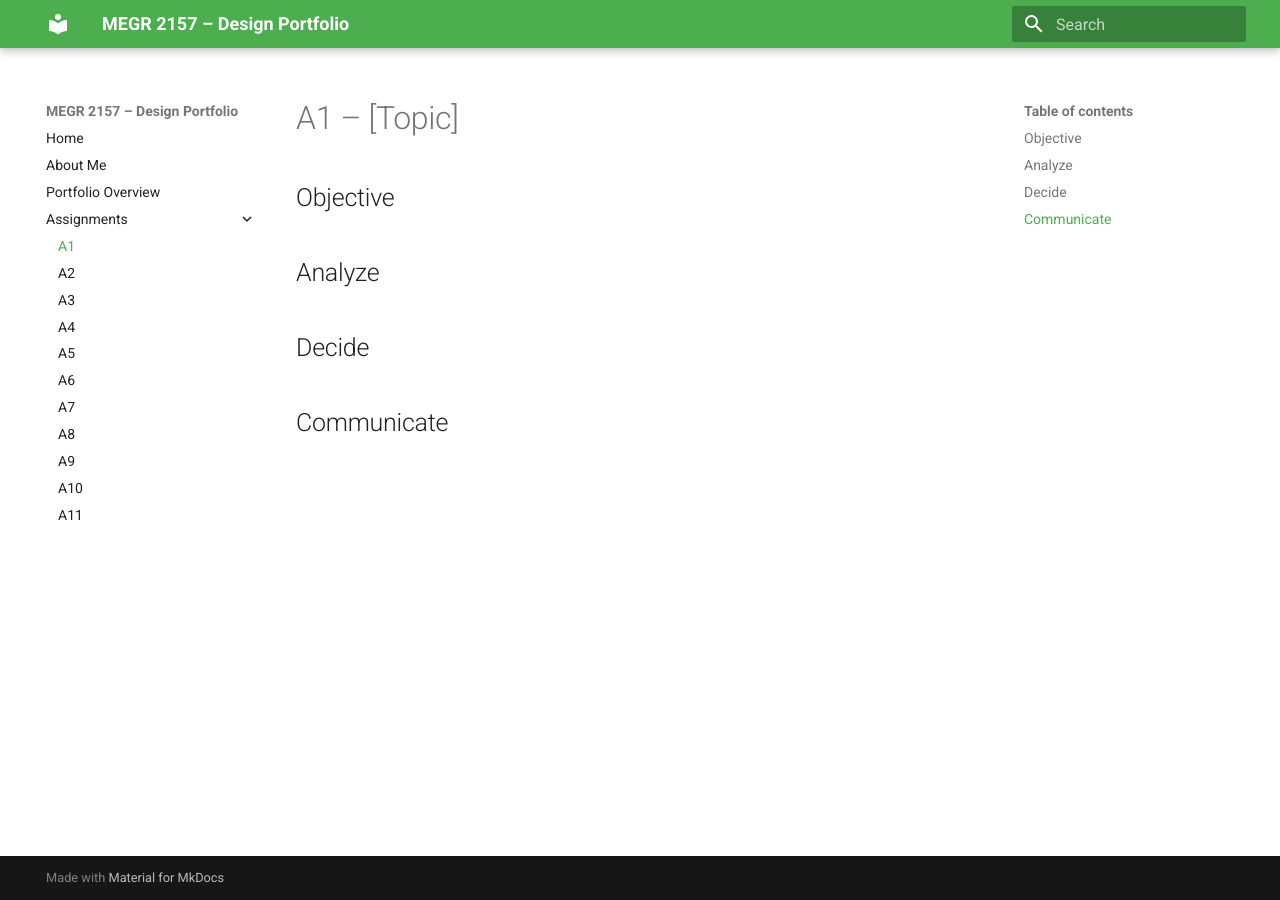
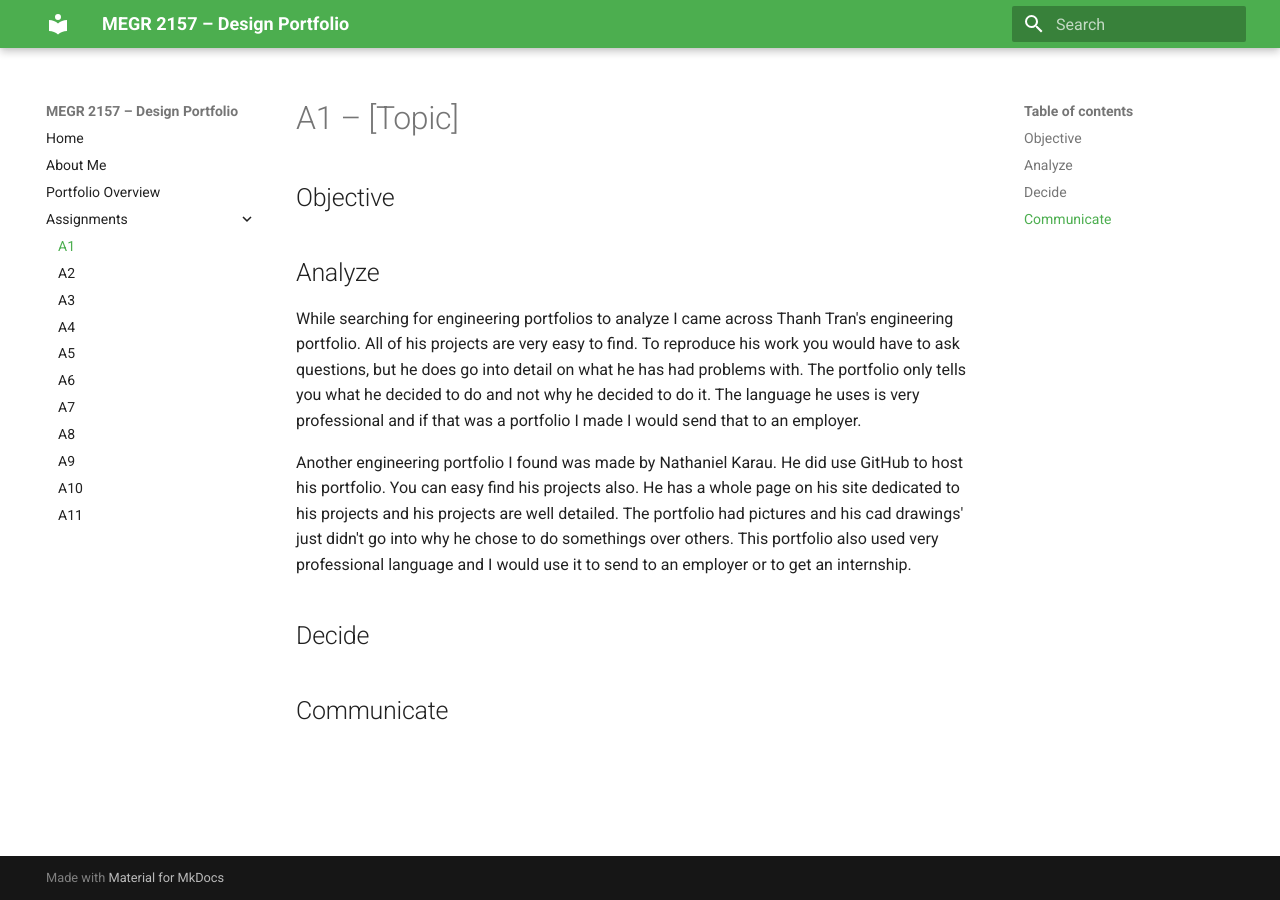
Before and after one commit to thord1-stack/design-projects-portfolio, an MkDocs documentation site: the page built from docs/assignments/A01/index.md, in a window 1280 px wide. Built offline with MkDocs 1.6.1 and Material for MkDocs 9.7.7, drawn with Linux system fonts in a browser that asks for light colours.

Commit message:
Update index.md

```diff
--- a/docs/assignments/A01/index.md
+++ b/docs/assignments/A01/index.md
@@ -4,7 +4,9 @@
 
 
 ## Analyze
+While searching for engineering portfolios to analyze I came across Thanh Tran's engineering portfolio. All of his projects are very easy to find. To reproduce his work you would have to ask questions, but he does go into detail on what he has had problems with. The portfolio only tells you what he decided to do and not why he decided to do it. The language he uses is very professional and if that was a portfolio I made I would send that to an employer.
 
+Another engineering portfolio I found was made by Nathaniel Karau. He did use GitHub to host his portfolio. You can easy find his projects also. He has a whole page on his site dedicated to his projects and his projects are well detailed. The portfolio had pictures and his cad drawings' just didn't go into why he chose to do somethings over others. This portfolio also used very professional language and I would use it to send to an employer or to get an internship.
 
 ## Decide
 
```
